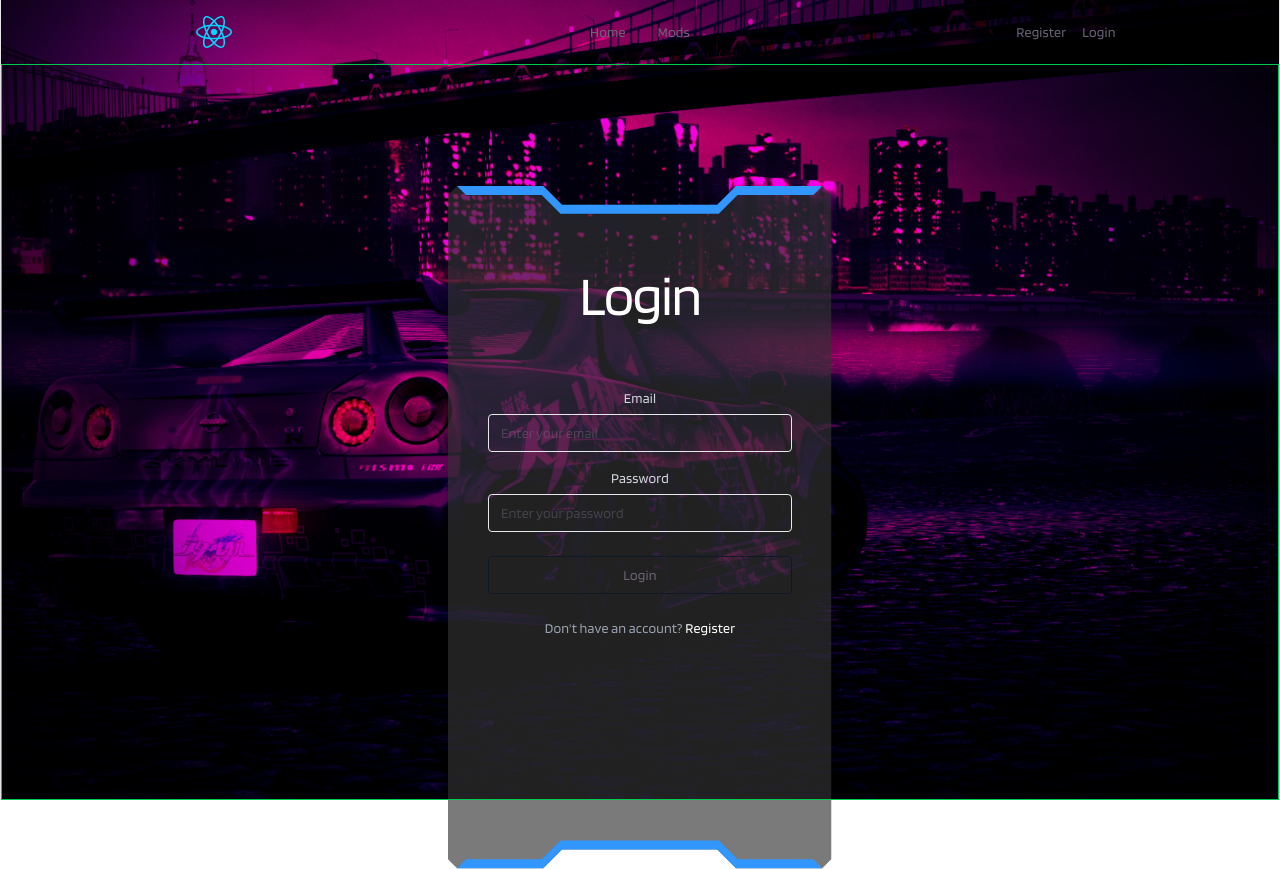
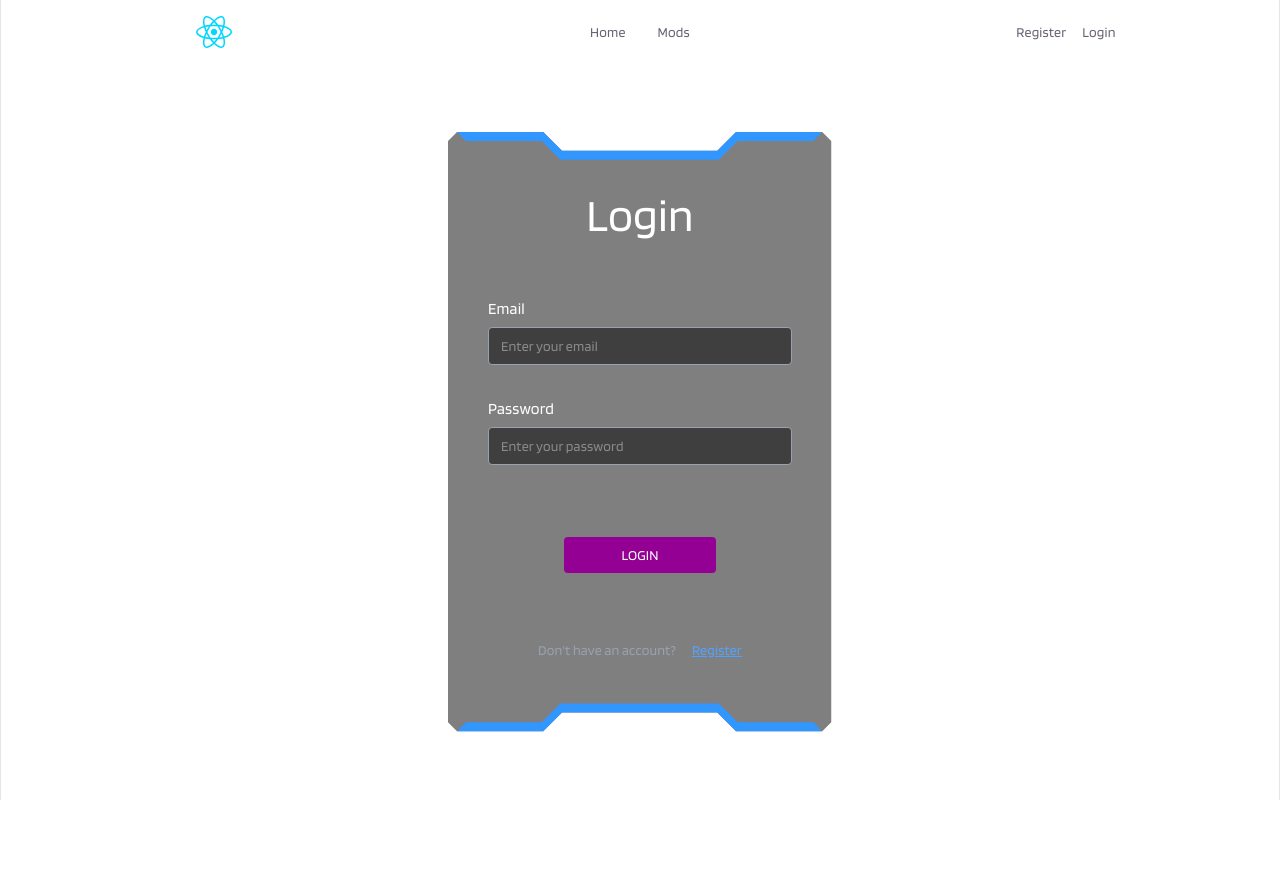
Before and after one commit to IceCarbon648/racebook, a React (Vite) app in the folder frontend/racebookFrontend/: page /login in a window 1280 px wide. After the commit the page ends 800 px from the top, so only its background shows below. Built offline with nearby package versions, Linux system fonts and the light colour scheme; no server answers.

Commit message:
feat: separated custom form into a separate component

```diff
--- /dev/null
+++ b/frontend/racebookFrontend/src/components/molecules/FormPanel/index.tsx
@@ -0,0 +1,35 @@
+import { FORM_SHAPE, FORM_ACCENT_TOP, FORM_ACCENT_BOTTOM } from '../../../constants/customDivs';
+import { ACCENT } from '../../../constants/theme';
+import type { FormPanelProps } from './index.types';
+
+const FormPanel = ({ children, className = '' }: FormPanelProps) => {
+    return (
+        <div className={`relative isolate w-[512px] max-w-sm ${className}`}>
+            <div
+                className="pointer-events-none absolute inset-0 -z-10 backdrop-blur-[3px]"
+                style={{
+                    clipPath: `path('${FORM_SHAPE}')`,
+                    WebkitClipPath: `path('${FORM_SHAPE}')`,
+                }}
+            />
+
+            <svg
+                className="pointer-events-none absolute inset-0 -z-10 h-full w-full"
+                viewBox="0 0 512 800"
+                preserveAspectRatio="none"
+            >
+                <path d={FORM_SHAPE} fill="#000000" fillOpacity={0.5} />
+                <path d={FORM_ACCENT_TOP} fill={ACCENT} />
+                <path d={FORM_ACCENT_BOTTOM} fill={ACCENT} />
+            </svg>
+
+            <div className="relative w-full h-150 max-w-sm overflow-y-auto">
+                <div className="h-full w-full flex flex-col justify-start pl-10 pr-10 gap-12">
+                    {children}
+                </div>
+            </div>
+        </div>
+    );
+};
+
+export default FormPanel;
--- /dev/null
+++ b/frontend/racebookFrontend/src/components/molecules/FormPanel/index.types.ts
@@ -0,0 +1,6 @@
+import type { ReactNode } from 'react';
+
+export interface FormPanelProps {
+    children: ReactNode;
+    className?: string;
+}
--- a/frontend/racebookFrontend/src/constants/customDivs.ts
+++ b/frontend/racebookFrontend/src/constants/customDivs.ts
@@ -1,4 +1,4 @@
 export const MOD_CARD = "M 0,0 L 255,0 L 255,215 L 247,223 L 159,223 L 127,255 L 16,255 L 0,239 Z";
-export const FORM_SHAPE = "M 12,0 L 127,0 L 152,25 L 359,25 L 384,0 L 499,0 L 511,12 L 511,897 L 499,909 L 384,909 L 359,884 L 152,884 L 127,909 L 12,909 L 0,897 L 0,12 Z";
+export const FORM_SHAPE = "M 12,0 L 127,0 L 152,25 L 359,25 L 384,0 L 499,0 L 511,12 L 511,787 L 499,799 L 384,799 L 359,774 L 152,774 L 127,799 L 12,799 L 0,787 L 0,12 Z";
 export const FORM_ACCENT_TOP = "M 12,0 L 127,0 L 152,25 L 359,25 L 384,0 L 499,0 L 487,12 L 386,12 L 361,37 L 150,37 L 125,12 L 24,12 Z";
-export const FORM_ACCENT_BOTTOM = "M 12,909 L 127,909 L 152,884 L 359,884 L 384,909 L 499,909 L 487,897 L 386,897 L 361,872 L 150,872 L 125,897 L 24,897 Z";
+export const FORM_ACCENT_BOTTOM = "M 12,799 L 127,799 L 152,774 L 359,774 L 384,799 L 499,799 L 487,787 L 386,787 L 361,762 L 150,762 L 125,787 L 24,787 Z";
--- a/frontend/racebookFrontend/src/pages/Login/index.tsx
+++ b/frontend/racebookFrontend/src/pages/Login/index.tsx
@@ -1,9 +1,8 @@
 import { useState } from 'react';
 import { Link } from 'react-router-dom';
 import { useAuth } from '../../contexts';
-import { FORM_SHAPE, FORM_ACCENT_TOP, FORM_ACCENT_BOTTOM } from '../../constants/customDivs';
-import { ACCENT } from '../../constants/theme';
 import Background from '../../components/molecules/Background/Index';
+import FormPanel from '../../components/molecules/FormPanel';
 
 const Login = () => {
     const { login } = useAuth();
@@ -26,23 +25,16 @@ const Login = () => {
     };
 
     return (
-        <div className="flex items-center justify-center min-h-[calc(100vh-4rem)] px-4 border border-green-500">
-            <Background reveal={false}/>
-            <div className="relative flex flex-col gap-6 w-full max-w-sm p-10">
-                <svg
-                    className="pointer-events-none absolute inset-0 h-[683px] max-w-sm -z-10"
-                    viewBox="0 0 512 910"
-                    preserveAspectRatio="none"
-                >
-                    <path d={FORM_SHAPE} fill="#333333" fillOpacity={0.65} />
-                    <path d={FORM_ACCENT_TOP} fill={ACCENT} />
-                    <path d={FORM_ACCENT_BOTTOM} fill={ACCENT} />
-                </svg>
+        <div className="flex items-center justify-center min-h-[calc(100vh-4rem)]">
+            <Background reveal={true}/>
+            {/*<div className="relative flex flex-col gap-6 w-full h-150 max-w-sm p-10">*/}
+            <FormPanel>
+                <h1 className="flex justify-center text-[46px] font-bold text-white pt-12">Login</h1>
 
-                <h1 className="text-2xl font-bold text-white">Login</h1>
-                <div className="flex flex-col gap-4">
+                <div className="flex flex-col gap-18">
+                    <div className="flex flex-col gap-8">
                         <div className="flex flex-col gap-1.5">
-                        <label htmlFor="email" className="text-sm font-medium text-gray-300">
+                        <label htmlFor="email" className="flex justify-start font-medium text-white">
                             Email
                         </label>
                         <input
@@ -51,11 +43,11 @@ const Login = () => {
                             value={email}
                             onChange={(e) => setEmail(e.target.value)}
                             placeholder="Enter your email"
-                            className="px-3 py-2 text-sm border border-gray-200 rounded focus:outline-none focus:border-gray-400"
+                            className="px-3 py-2 bg-black/50 text-sm text-gray-300 border border-gray-400 rounded focus:outline-none focus:border-gray-200"
                         />
                     </div>
                     <div className="flex flex-col gap-1.5">
-                        <label htmlFor="password" className="text-sm font-medium text-gray-300">
+                        <label htmlFor="password" className="flex justify-start font-medium text-white">
                             Password
                         </label>
                         <input
@@ -64,27 +56,33 @@ const Login = () => {
                             value={password}
                             onChange={(e) => setPassword(e.target.value)}
                             placeholder="Enter your password"
-                            className="px-3 py-2 text-sm border border-gray-200 rounded focus:outline-none focus:border-gray-400"
+                            className="px-3 py-2 bg-black/50 text-sm text-gray-300 border border-gray-400 rounded focus:outline-none focus:border-gray-200"
                         />
                     </div>
                     {error && (
                         <p className="text-sm text-red-500">{error}</p>
                     )}
+                    </div>
+                    <div>
                         <button
                             onClick={handleSubmit}
                             disabled={isLoading}
-                        className="mt-2 px-4 py-2 text-sm font-medium border border-gray-900 rounded hover:bg-gray-50 disabled:opacity-50 disabled:cursor-not-allowed"
+                            className="justify-center px-4 py-2 w-1/2 bg-[#930093] hover:bg-[#600060] text-sm text-white rounded disabled:opacity-50 disabled:cursor-not-allowed"
                         >
-                        {isLoading ? 'Logging in...' : 'Login'}
+                            {isLoading ? 'LOGGING IN...' : 'LOGIN'}
                         </button>
                     </div>
-                <p className="text-sm text-center text-gray-400">
+                </div>
+                <div className="flex h-full pb-18">
+                    <p className="flex items-end justify-center w-full gap-4 text-sm text-center text-gray-400">
                     Don't have an account?{' '}
-                    <Link to="/register" className="font-medium text-white hover:underline">
+                    <Link to="/register" className="font-medium text-blue-400 underline cursor-pointer">
                         Register
                     </Link>
                 </p>
                 </div>
+            </FormPanel>
+            {/*</div>*/}
         </div>
     );
 };
```
Also changed, not shown: frontend/racebookFrontend/src/index.css (+4 -4 lines), 1 other file (tests, documents, lock files or other folders). Lines whose indentation alone changed are shown as unchanged.
